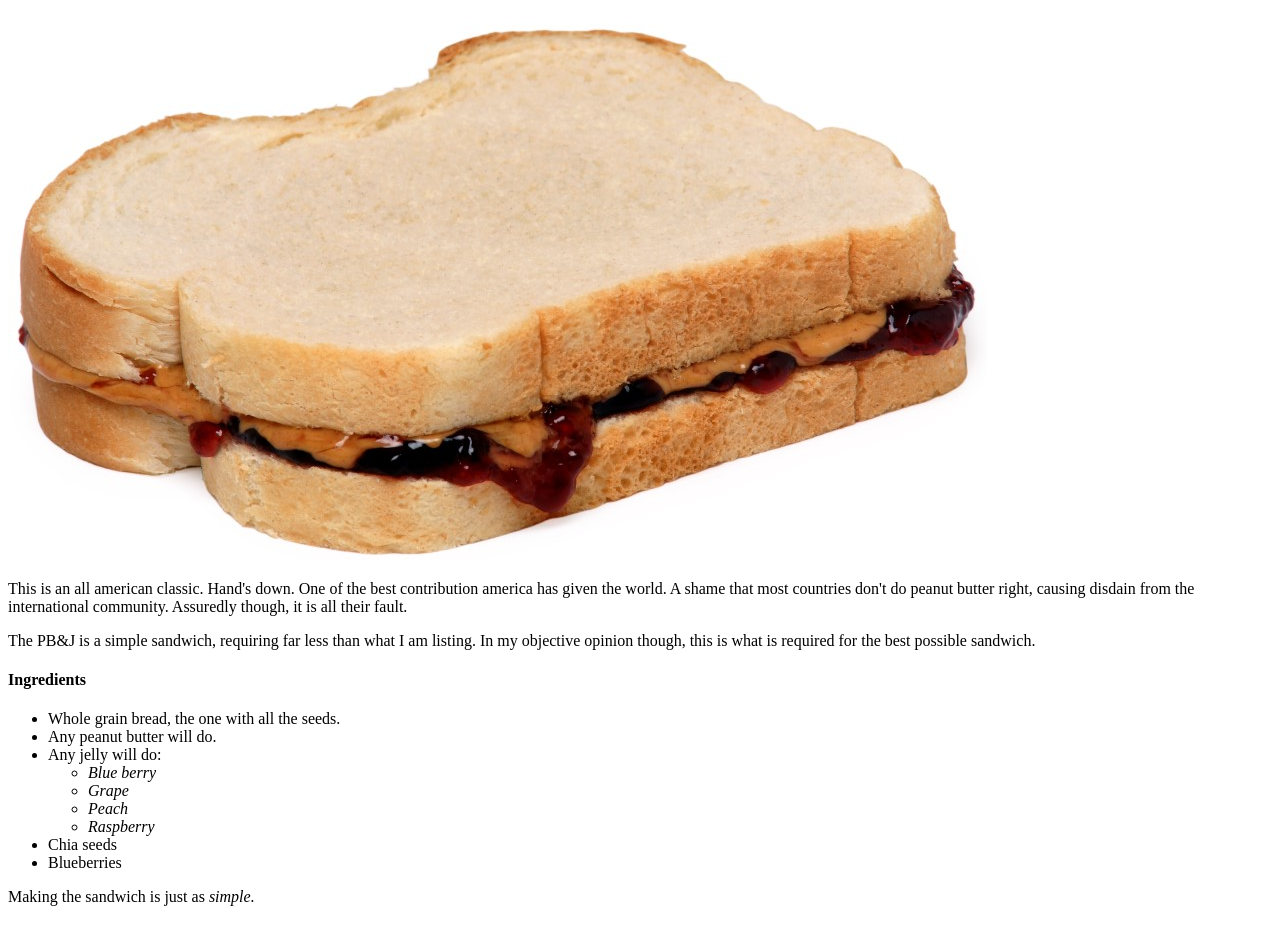
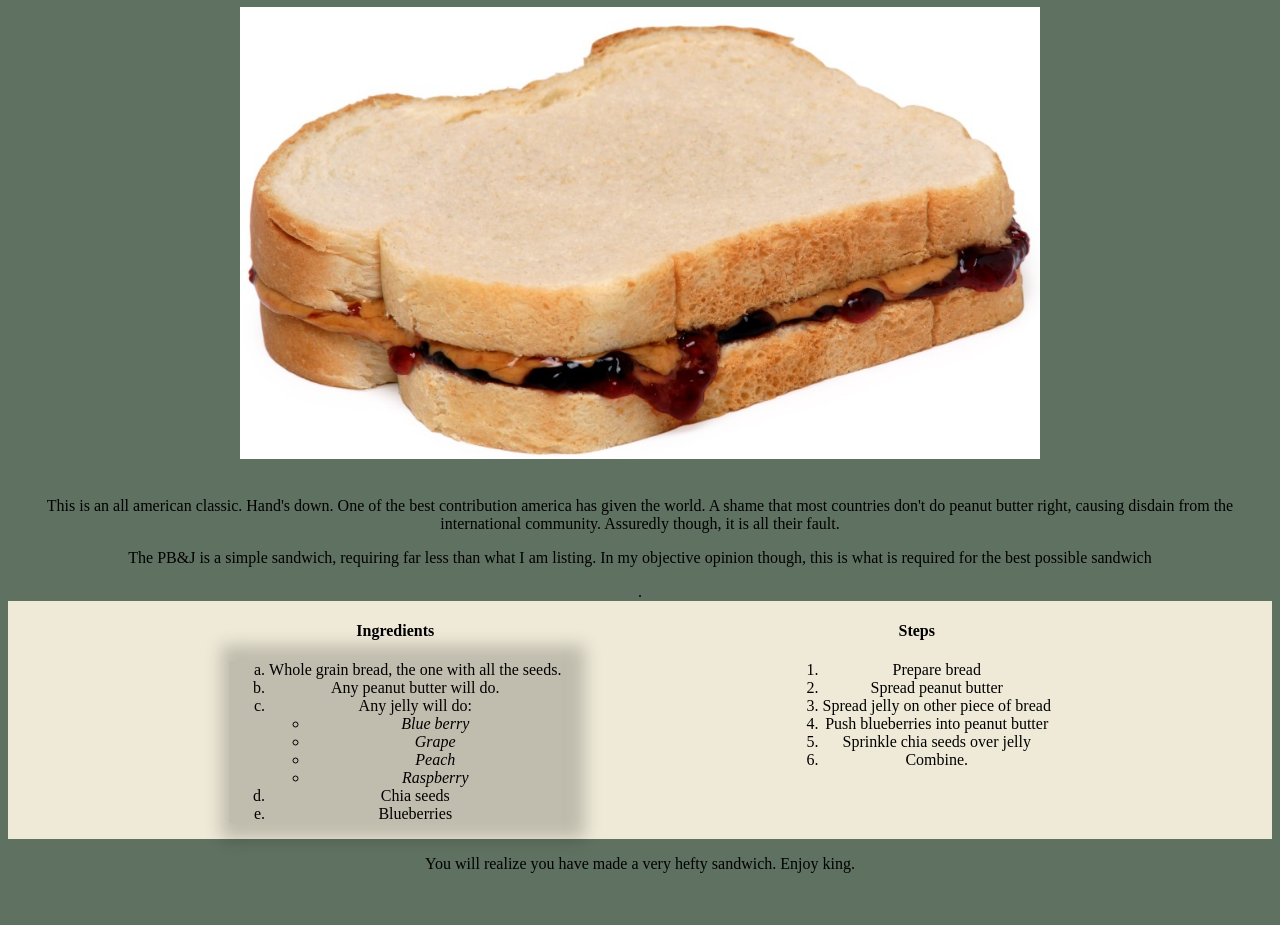
Before and after one commit to Pika2Pika/odin-recipes, a plain HTML site: page recipes/PBJ.html in a window 1280 px wide. Shown: the part 73-998 px from the top of the page. After the commit the page ends 962 px from the top, so only its background shows below. Drawn offline with Linux system fonts and the light colour scheme.

Commit message:
odin css practice

```diff
--- /dev/null
+++ b/css/pbj.css
@@ -0,0 +1,40 @@
+.image{
+    height: auto;
+    max-width: 50rem;
+
+    margin: auto;
+
+
+}
+
+
+.image:hover{  animation-name: pbj;
+animation-duration: 500ms; animation-iteration-count: infinite; animation-fill-mode: forwards;}
+@keyframes pbj {
+from{transform: scale(inherit);}
+to {transform: scale(3.2);}}
+
+}
+
+h1{
+    text-align: center; background-color: rgb(208, 201, 192);
+ }
+ /*body{background: url(https://media.discordapp.net/attachments/798103108705845248/973031615800410152/IMG_5651.jpg?width=900&height=676) }
+*/
+ .ingredients{
+    border-width: 0.1em;
+    border-color: black;
+    box-shadow: 0.5em 0 1em 1em rgba(0,0 ,0 , 0.2);
+    background-color: rgba(0, 0, 0, 0.197);
+list-style-type:lower-alpha;
+
+ }
+
+
+
+
+section{display: flex; flex-direction: column 2; flex-wrap: wrap
+    ; justify-content: space-evenly; background-color: #EFEAD8;}
+body{text-align: center; background-color:#5F7161;}}
+
+p:hover{background-color: aqua; transform: scale(2);}
--- a/recipes/PBJ.html
+++ b/recipes/PBJ.html
@@ -4,11 +4,14 @@
     <meta charset="UTF-8">
     <meta http-equiv="X-UA-Compatible" content="IE=edge">
     <meta name="viewport" content="width=device-width, initial-scale=1.0">
+    <link rel="stylesheet" href="../css/pbj.css">
     <title>PBJ</title>
 </head>
 <body>
-    <h1>How I make peanut butter and jellies.</h1>
-    <img src="../img/Peanut-Butter-Jelly-Sandwich.jpg" alt="A very poor peanut butter and jelly">
+    <header>
+        <h1>How I make peanut butter and jellies.</h1>
+        <img src="../img/Peanut-Butter-Jelly-Sandwich.jpg" class="image" alt="A very poor peanut butter and jelly">
+    </header>
     <br>
     <p>This is an all american classic. Hand's down. One of the best
         contribution america has given the world. A shame that most countries don't
@@ -18,9 +21,11 @@
     <p>
         The PB&J is a simple sandwich, requiring far less than what I am listing.
         In my objective opinion though, this is what is required for the best
-        possible sandwich.
+        possible sandwich </p>.
+        <section>
+        <div>
         <h4>Ingredients</h4>
-        <ul>
+        <ul class="ingredients">
             <li>Whole grain bread, the one with all the seeds.</li>
             <li>Any peanut butter will do. </li>
             <li>Any jelly will do:
@@ -34,10 +39,9 @@
             <li>Chia seeds</li>
             <li>Blueberries</li>
         </ul>
+        </div>
+    <div>
 
-    </p>
-    <p>
-        Making the sandwich is just as <em>simple.</em>
         <h4>Steps</h4>
         <ol>
             <li>Prepare bread</li>
@@ -48,7 +52,9 @@
             <li>Combine.</li>
         </ol>
 
-    </p>
+
+    </div>
+    </section>
     <p>You will realize you have made a very hefty sandwich. Enjoy king.</p>
 
 
```
